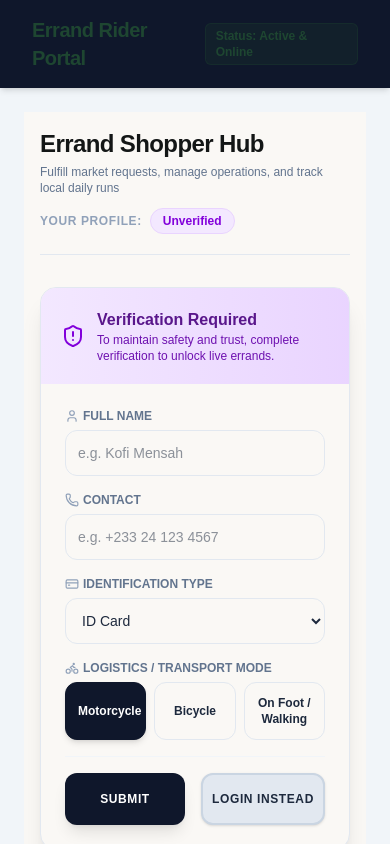
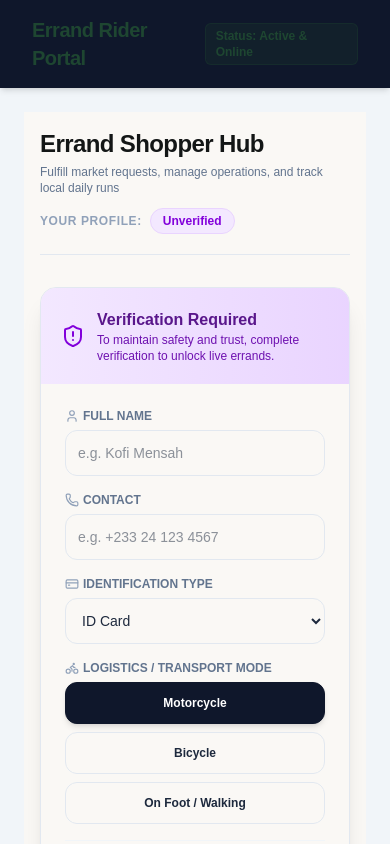
Before and after one commit to GraceOyiza1/errand, a Next.js app: page /shopper/dashboard in a window 390 px wide. Shown: the top 844 px of the page. Built offline with nearby package versions, Linux system fonts and the light colour scheme.

Commit message:
updated on the layouts

```diff
--- a/src/app/(customer)/customer/orders/page.tsx
+++ b/src/app/(customer)/customer/orders/page.tsx
@@ -348,17 +348,17 @@ export default function CustomerOrdersPage() {
 
                                     {/* Add item during editable window */}
                                     {editable && (
-                                        <div className="mt-3 flex gap-2">
+                                        <div className="mt-3 flex flex-col sm:flex-row gap-2">
                                             <input
                                                 value={newItemName}
                                                 onChange={(e) => setNewItemName(e.target.value)}
                                                 placeholder="Add another item…"
-                                                className="flex-1 rounded-xl border border-slate-200 bg-errand-alabaster px-3 py-2 text-sm focus:outline-emerald-600"
+                                                className="flex-1 w-full rounded-xl border border-slate-200 bg-errand-alabaster px-3 py-2 text-sm focus:outline-emerald-600"
                                             />
                                             <button
                                                 type="button"
                                                 onClick={() => handleAddItem(order)}
-                                                className="rounded-xl bg-errand-leaf px-4 py-2 text-sm font-bold text-white hover:bg-errand-leaf transition whitespace-nowrap"
+                                                className="w-full sm:w-auto rounded-xl bg-errand-leaf px-4 py-2 text-sm font-bold text-white hover:bg-errand-leaf transition whitespace-nowrap"
                                             >
                                                 Add
                                             </button>
--- a/src/app/(shopper)/shopper/dashboard/page.tsx
+++ b/src/app/(shopper)/shopper/dashboard/page.tsx
@@ -412,7 +412,7 @@ export default function ShopperDashboardPage() {
                                         <Bike className="w-3.5 h-3.5 text-slate-400" />
                                         <span>Logistics / Transport Mode</span>
                                     </label>
-                                    <div className="grid grid-cols-3 gap-2">
+                                    <div className="grid grid-cols-1 sm:grid-cols-3 gap-2">
                                         {["Motorcycle", "Bicycle", "On Foot / Walking"].map((mode) => (
                                             <button
                                                 key={mode}
@@ -430,17 +430,17 @@ export default function ShopperDashboardPage() {
                                 </div>
                             </div>
 
-                            <div className="pt-4 border-t border-slate-100 flex gap-4">
+                            <div className="pt-4 border-t border-slate-100 flex flex-col sm:flex-row gap-4">
                                 <button
                                     type="submit"
-                                    className="flex-1 bg-slate-900 hover:bg-slate-800 text-white text-xs font-extrabold uppercase tracking-wider py-4 rounded-xl transition shadow-lg"
+                                    className="flex-1 w-full bg-slate-900 hover:bg-slate-800 text-white text-xs font-extrabold uppercase tracking-wider py-4 rounded-xl transition shadow-lg"
                                 >
                                     Submit
                                 </button>
                                 <button
                                     type="button"
                                     onClick={() => setShopperStatus("login")}
-                                    className="flex-1 bg-slate-200 border-2 border-slate-300 hover:bg-slate-300 hover:border-slate-400 text-slate-800 text-xs font-extrabold uppercase tracking-wider py-4 rounded-xl transition shadow-sm"
+                                    className="flex-1 w-full bg-slate-200 border-2 border-slate-300 hover:bg-slate-300 hover:border-slate-400 text-slate-800 text-xs font-extrabold uppercase tracking-wider py-4 rounded-xl transition shadow-sm"
                                 >
                                     Login Instead
                                 </button>
@@ -582,7 +582,7 @@ export default function ShopperDashboardPage() {
                                                     </p>
                                                 </div>
 
-                                                <div className="grid grid-cols-2 gap-3">
+                                                <div className="grid grid-cols-1 sm:grid-cols-2 gap-3">
                                                     <div>
                                                         <label className="text-[10px] font-bold text-slate-400 uppercase tracking-wider block mb-1">Market Shopping (Mins)</label>
                                                         <input
```
